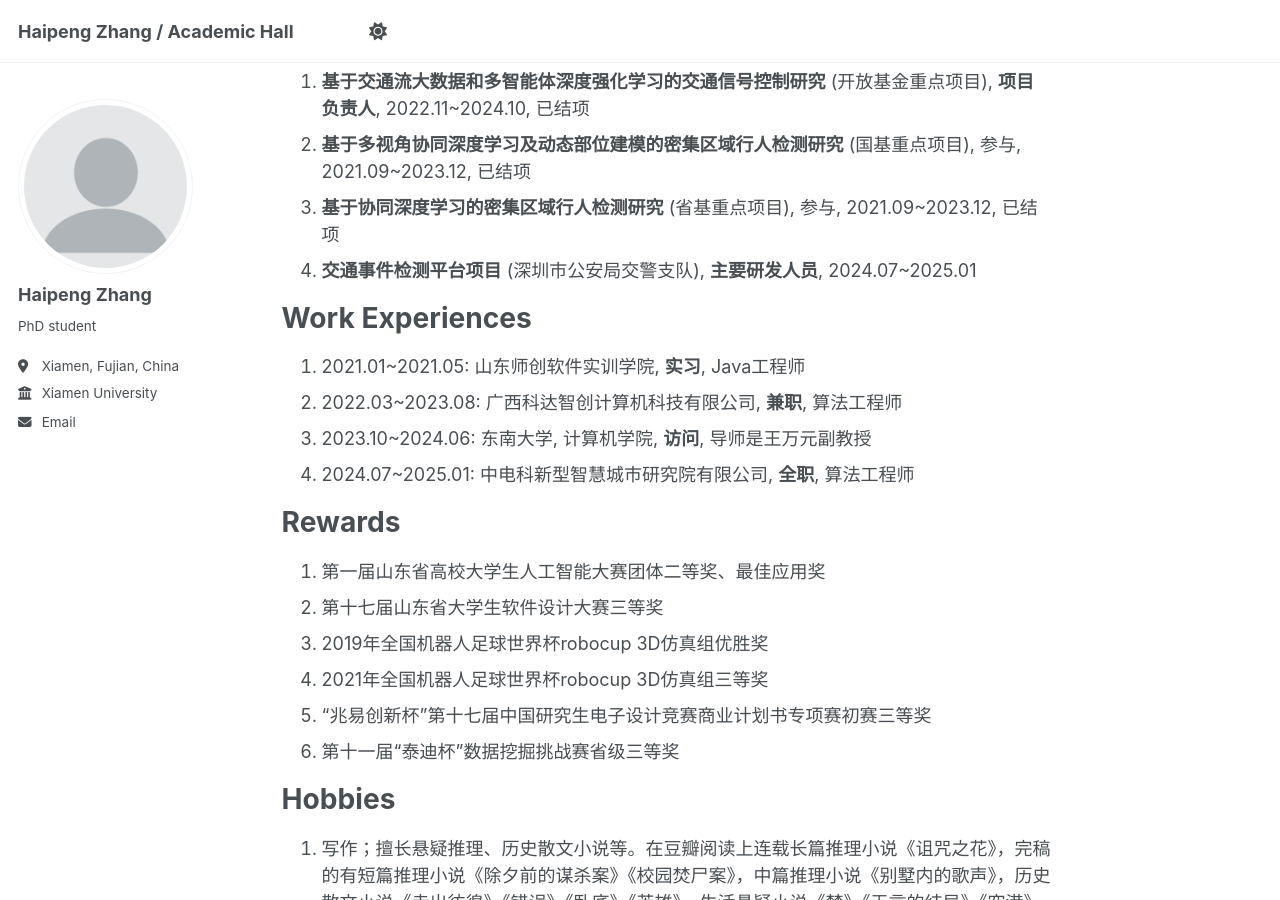
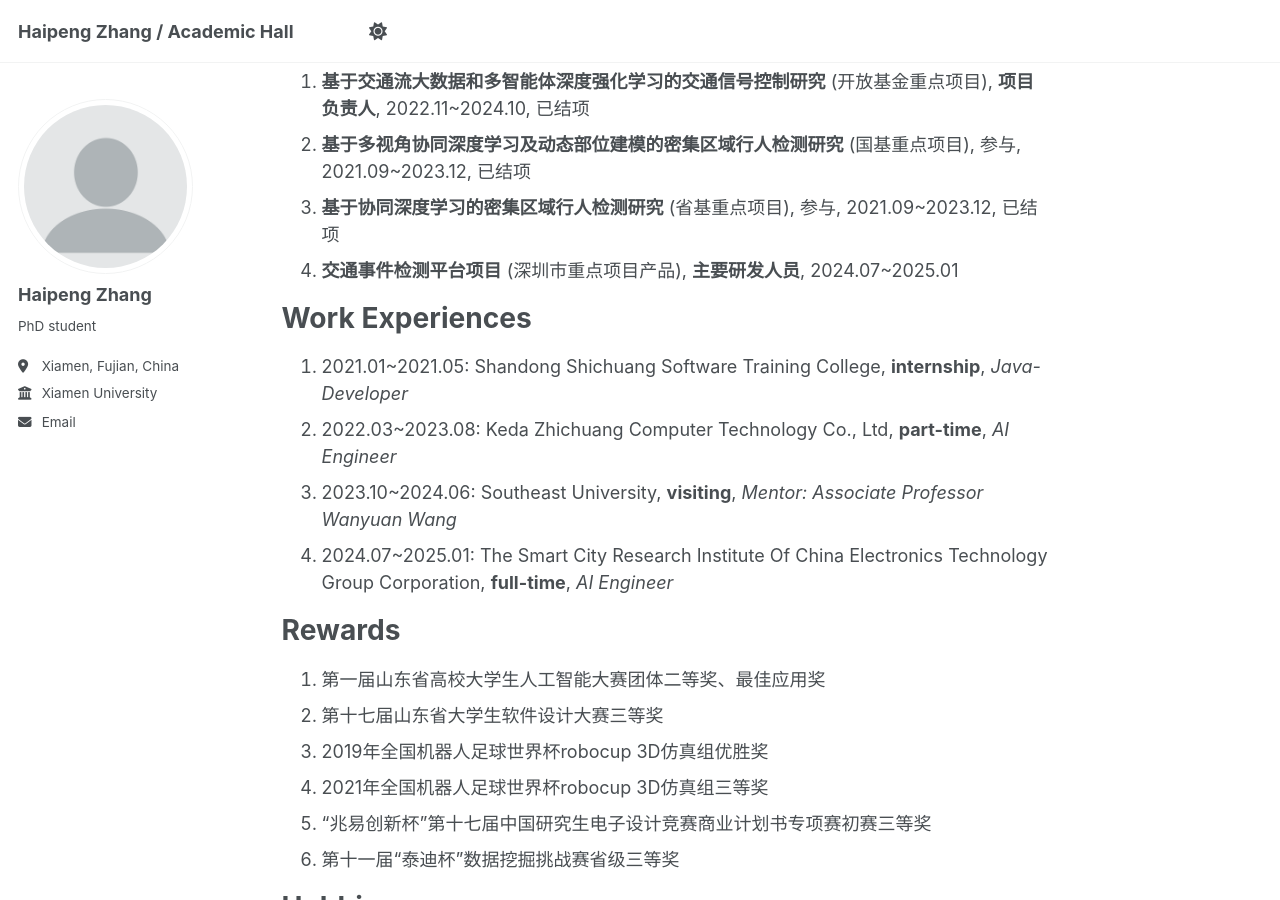
Before and after one commit to Harry-first/haipengzhang, a Jekyll site: the page built from _pages/about.md, in a window 1280 px wide and 900 px high, scrolled down 1402 px. Built offline with Jekyll 4.4.1, drawn with Linux system fonts in a browser that asks for light colours; some of the changed text lies outside the part shown.

Commit message:
Update about.md

```diff
--- a/_pages/about.md
+++ b/_pages/about.md
@@ -18,7 +18,7 @@ redirect_from:
 **Educations**
 ======
 1. 2017.09~2021.06: **Qilu University of Technology(Shandong Academy of Sciences)**, Computer Science and Technology, **Bachelor**; _Mentor: Associate Professor Wei Wang_
-2. 2021.09~2024.06: **Guangxi University of Science and Technology**, Computer Science and Technology, **Master**; Mentor: Professor Zhiwen Wang
+2. 2021.09~2024.06: **Guangxi University of Science and Technology**, Computer Science and Technology, **Master**; _Mentor: Professor Zhiwen Wang_
 
 **Publications** (*表示通讯作者)
 ======
@@ -34,14 +34,14 @@ redirect_from:
 1. **基于交通流大数据和多智能体深度强化学习的交通信号控制研究** (开放基金重点项目), **项目负责人**, 2022.11~2024.10, 已结项
 2. **基于多视角协同深度学习及动态部位建模的密集区域行人检测研究** (国基重点项目), 参与, 2021.09~2023.12, 已结项
 3. **基于协同深度学习的密集区域行人检测研究** (省基重点项目), 参与, 2021.09~2023.12, 已结项
-4. **交通事件检测平台项目** (深圳市公安局交警支队), **主要研发人员**, 2024.07~2025.01
+4. **交通事件检测平台项目** (深圳市重点项目产品), **主要研发人员**, 2024.07~2025.01
 
 **Work Experiences**
 ======
-1. 2021.01~2021.05: 山东师创软件实训学院, **实习**, Java工程师
-2. 2022.03~2023.08: 广西科达智创计算机科技有限公司, **兼职**, 算法工程师
-3. 2023.10~2024.06: 东南大学, 计算机学院, **访问**, 导师是王万元副教授
-4. 2024.07~2025.01: 中电科新型智慧城市研究院有限公司, **全职**, 算法工程师
+1. 2021.01~2021.05: Shandong Shichuang Software Training College, **internship**, _Java-Developer_
+2. 2022.03~2023.08: Keda Zhichuang Computer Technology Co., Ltd, **part-time**, _AI Engineer_
+3. 2023.10~2024.06: Southeast University, **visiting**, _Mentor: Associate Professor Wanyuan Wang_
+4. 2024.07~2025.01: The Smart City Research Institute Of China Electronics Technology Group Corporation, **full-time**, _AI Engineer_
 
 **Rewards**
 ======
```
